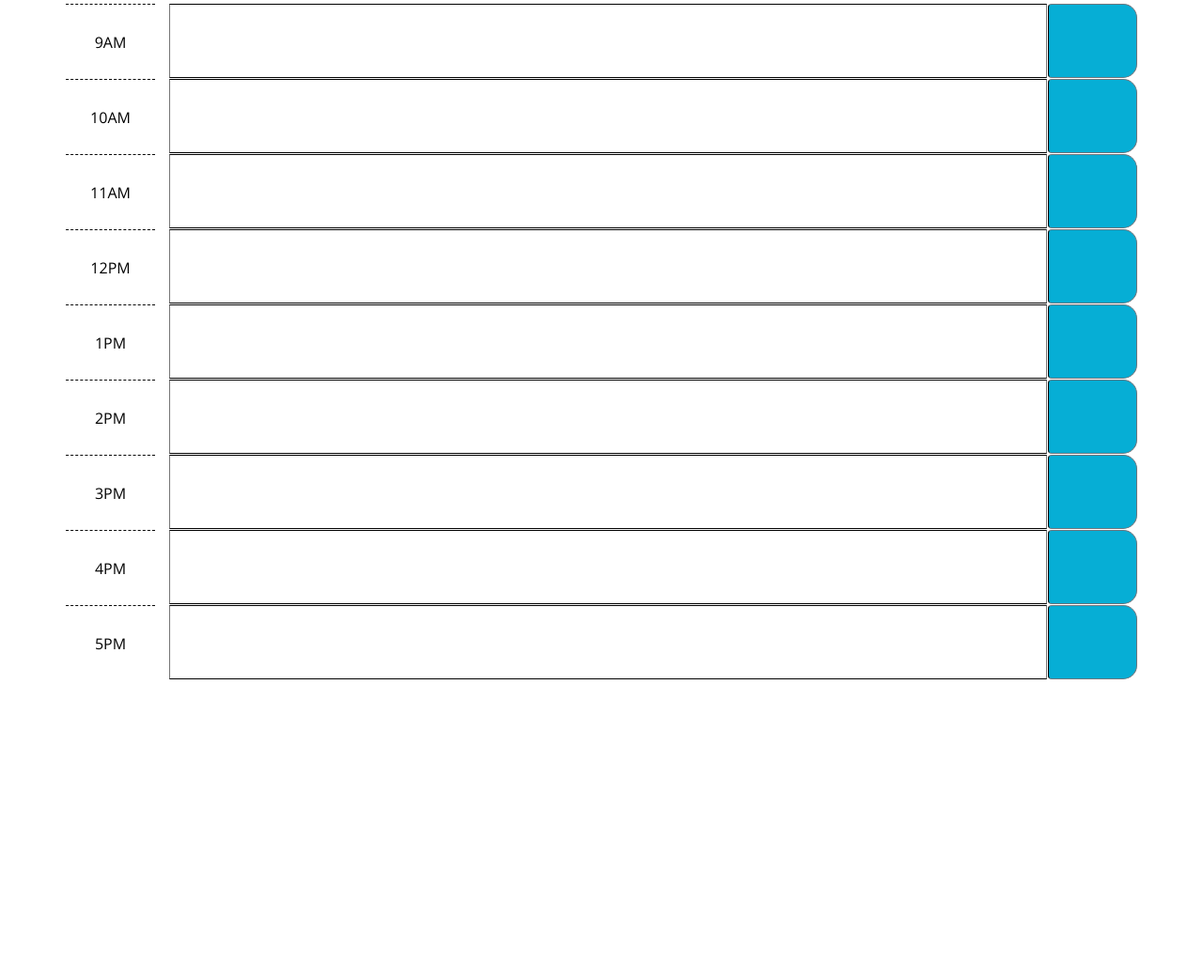
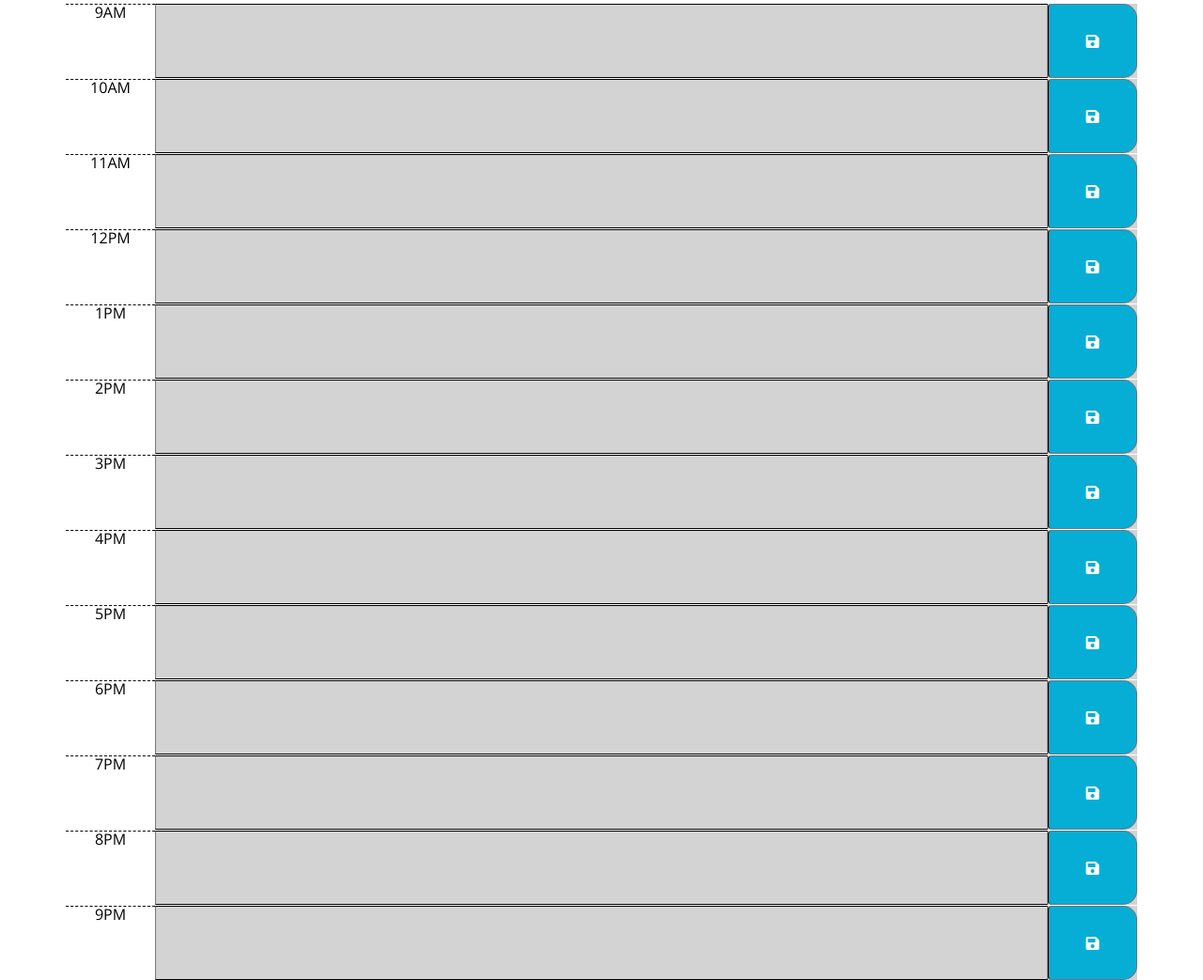
Before and after one commit to WLeondike/thirdPartyAPIs, a plain HTML site: page index.html in a window 1280 px wide. Shown: the part 333-1376 px from the top of the page at 94% size. Before the commit the page ends 1058 px from the top, so only its background shows below. Drawn offline with nearby package versions, Linux system fonts and the light colour scheme.

Commit message:
changed html, added functionality

```diff
--- a/index.html
+++ b/index.html
@@ -19,89 +19,90 @@
     <p class="lead">A simple calendar app for scheduling your work day</p>
     <p id="currentDay" class="lead"></p>
   </header>
-  <div class="container">
+
+  <main class="container">
+
     <!-- Timeblocks go here -->
-    <div class="row">
-      <div class="col-1 time-block hour">
-        9AM
-      </div>
-      <div class="col-10 description"><textarea></textarea></div>
-      <div class="col-1 saveBtn btn btn-secondary p-2">
-      </div>
-    </div>
+    <section class="row" id="9am">
+      <time class="col-1 time-block hour">9AM</time>
+      <textarea class="col-10 description userInput"></textarea>
+      <button class="col-1 saveBtn saved btn btn-secondary"><i class="fas fa-save"></i></button>
+    </section>
 
-    <div class="row">
-      <div class="col-1 time-block hour">
-        10AM
-      </div>
-      <div class="col-10 description"><textarea></textarea></div>
-      <div class="col-1 saveBtn btn btn-secondary">
-      </div>
-    </div>
+    <section class="row" id="10am">
+      <time class="col-1 time-block hour">10AM</time>
+      <textarea class="col-10 description userInput"></textarea>
+      <button class="col-1 saveBtn saved btn btn-secondary"><i class="fas fa-save"></i></button>
+    </section>
 
-    <div class="row">
-      <div class="col-1 time-block hour">
-        11AM
-      </div>
-      <div class="col-10 description"><textarea></textarea></div>
-      <div class="col-1 saveBtn btn btn-secondary">
-      </div>
-    </div>
+    <section class="row" id="11am">
+      <time class="col-1 time-block hour">11AM</time>
+      <textarea class="col-10 description userInput"></textarea>
+      <button class="col-1 saveBtn saved btn btn-secondary"><i class="fas fa-save"></i></button>
+    </section>
 
-    <div class="row">
-      <div class="col-1 time-block hour">
-        12PM
-      </div>
-      <div class="col-10 description"><textarea></textarea></div>
-      <div class="col-1 saveBtn btn btn-secondary">
-      </div>
-    </div>
+    <section class="row"id="12pm">
+      <time class="col-1 time-block hour">12PM</time>
+      <textarea class="col-10 description userInput"></textarea>
+      <button class="col-1 saveBtn saved btn btn-secondary"><i class="fas fa-save"></i></button>
+    </section>
 
-    <div class="row">
-      <div class="col-1 time-block hour">
-        1PM
-      </div>
-      <div class="col-10 description"><textarea></textarea></div>
-      <div class="col-1 saveBtn btn btn-secondary">
-      </div>
-    </div>
+    <section class="row" id="1pm">
+      <time class="col-1 time-block hour">1PM</time>
+      <textarea class="col-10 description userInput"></textarea>
+      <button class="col-1 saveBtn saved btn btn-secondary"><i class="fas fa-save"></i></button>
+    </section>
 
-    <div class="row">
-      <div class="col-1 time-block hour">
-        2PM
-      </div>
-      <div class="col-10 description"><textarea></textarea></div>
-      <div class="col-1 saveBtn btn btn-secondary">
-      </div>
-    </div>
+    <section class="row" id="2pm">
+      <time class="col-1 time-block hour">2PM</time>
+      <textarea class="col-10 description userInput"></textarea>
+      <button class="col-1 saveBtn saved btn btn-secondary"><i class="fas fa-save"></i></button>
+    </section>
 
-    <div class="row">
-      <div class="col-1 time-block hour">
-        3PM
-      </div>
-      <div class="col-10 description"><textarea></textarea></div>
-      <div class="col-1 saveBtn btn btn-secondary">
-      </div>
-    </div>
+    <section class="row" id="3pm">
+      <time class="col-1 time-block hour">3PM</time>
+      <textarea class="col-10 description userInput"></textarea>
+      <button class="col-1 saveBtn saved btn btn-secondary"><i class="fas fa-save"></i></button>
+    </section>
 
-    <div class="row">
-      <div class="col-1 time-block hour">
-        4PM
-      </div>
-      <div class="col-10 description"><textarea></textarea></div>
-      <div class="col-1 saveBtn btn btn-secondary">
-      </div>
-    </div>
+    <section class="row" id="4pm">
+      <time class="col-1 time-block hour">4PM</time>
+      <textarea class="col-10 description userInput"></textarea>
+      <button class="col-1 saveBtn saved btn btn-secondary"><i class="fas fa-save"></i></button>
+    </section>
 
-    <div class="row">
-      <div class="col-1 time-block hour">
-        5PM
-      </div>
-      <div class="col-10 description"><textarea></textarea></div>
-      <div class="col-1 saveBtn btn btn-secondary">
-      </div>
-    </div>
-  </div>
+    <section class="row" id="5pm">
+      <time class="col-1 time-block hour">5PM</time>
+      <textarea class="col-10 description userInput"></textarea>
+      <button class="col-1 saveBtn saved btn btn-secondary"><i class="fas fa-save"></i></button>
+    </section>
+
+    <section class="row" id="6pm">
+      <time class="col-1 time-block hour">6PM</time>
+      <textarea class="col-10 description userInput"></textarea>
+      <button class="col-1 saveBtn saved btn btn-secondary"><i class="fas fa-save"></i></button>
+    </section>
+
+    <section class="row" id="7pm">
+      <time class="col-1 time-block hour">7PM</time>
+      <textarea class="col-10 description userInput"></textarea>
+      <button class="col-1 saveBtn saved btn btn-secondary"><i class="fas fa-save"></i></button>
+    </section>
+
+    <section class="row" id="8pm">
+      <time class="col-1 time-block hour">8PM</time>
+      <textarea class="col-10 description userInput"></textarea>
+      <button class="col-1 saveBtn saved btn btn-secondary"><i class="fas fa-save"></i></button>
+    </section>
+
+    <section class="row" id="9pm">
+      <time class="col-1 time-block hour">9PM</time>
+      <textarea class="col-10 description userInput"></textarea>
+      <button class="col-1 saveBtn saved btn btn-secondary"><i class="fas fa-save"></i></button>
+    </section>
+
+
+  </main>
   <script src="https://code.jquery.com/jquery-3.4.1.min.js"></script>
   <script src="https://cdnjs.cloudflare.com/ajax/libs/moment.js/2.24.0/moment.min.js"></script>
   <script src="script.js"></script>
--- a/script.js
+++ b/script.js
@@ -1,12 +1,59 @@
+// GLOBALS
+
+
 //TODOS
 //1. Display current time using Moment.js
-$("#currentDay").text(moment().format("dddd, MMMM Do, YYYY"))
-moment().format("YYYY-MM-DD HH:mm");
+$("#currentDay").text(moment().format("dddd, MMMM Do"))
+
+
+
 //2. Click event to save the text area content to local storage
-$("saveBtn").click(function(event){
-    localStorage.setItem("dayText", JSON.stringify(dayText));
-})
+
 //3. When app opens, display content for each time block from local storage.
-    // - it can be done with a loop (more efficient) or by targeting each time block separately
+// - it can be done with a loop (more efficient) or by targeting each time block separately
 
 //4. Change time block background color depending in the current hour (past, present, and future).
+
+function timeBlock() {
+    const presentTime = moment().hours();
+    $(".row").each(function () {
+        const plannerRow = parseInt($(this).attr("id"));
+        if (plannerRow < presentTime) {
+            $(this).addClass("past");
+        }
+        else if (plannerRow === presentTime) {
+            $(this).removeClass("past");
+            $(this).addClass("present");
+        } else {
+            $(this).removeClass("past");
+            $(this).removeClass("present");
+            $(this).addClass("future");
+        }
+    });
+}
+
+$("#9am .userInput").val(localStorage.getItem("9am"));
+$("#10am .userInput").val(localStorage.getItem("10am"));
+$("#11am .userInput").val(localStorage.getItem("11am"));
+$("#12pm .userInput").val(localStorage.getItem("12pm"));
+$("#1pm .userInput").val(localStorage.getItem("1pm"));
+$("#2pm .userInput").val(localStorage.getItem("2pm"));
+$("#3pm .userInput").val(localStorage.getItem("3pm"));
+$("#4pm .userInput").val(localStorage.getItem("4pm"));
+$("#5pm .userInput").val(localStorage.getItem("5pm"));
+$("#6pm .userInput").val(localStorage.getItem("6pm"));
+$("#7pm .userInput").val(localStorage.getItem("7pm"));
+$("#8pm .userInput").val(localStorage.getItem("8pm"));
+$("#9pm .userInput").val(localStorage.getItem("9pm"));
+
+$(document).ready(function(){
+
+    $(".saved").on("click", function() {
+        const value = $(this).siblings(".userInput").val();
+        const presentTime= $(this).parent().attr("id");
+        localStorage.setItem(presentTime, value);
+    });
+
+    timeBlock();
+        const interval = setInterval(timeBlock, 60000);
+});
--- a/style.css
+++ b/style.css
@@ -12,7 +12,7 @@ textarea{
   resize: none;
   color: #000000;
   padding: 10px;
-  width: 101.5%;
+  width: 100%;
   height: 100%;
 }
 
```
